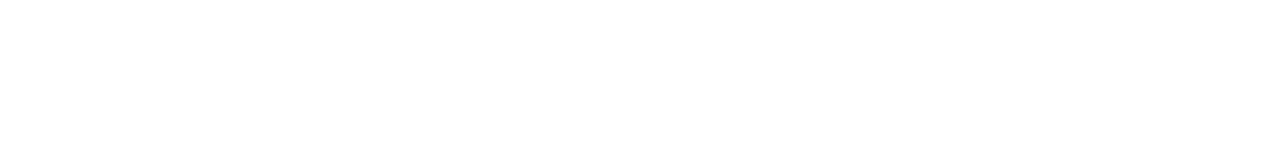
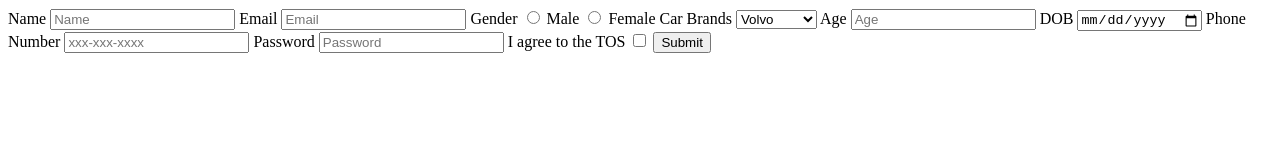
Before and after one commit to acciojob/signup-form-car-teja-accio, a website: page main.html in a window 1280 px wide. Drawn offline with Linux system fonts and the light colour scheme.

Commit message:
created a submission

```diff
--- a/main.html
+++ b/main.html
@@ -8,6 +8,35 @@
 
 <body>
 	<!-- the entire body must be written by student -->
+	<form action="signup-form-car.php" method="post">
+		<label for="name">Name</label>
+		<input type="text" id="name" name="name" placeholder="Name" required>
+		<label for="email">Email</label>
+		<input type="email" id="email" name="email" placeholder="Email" required>
+		<label>Gender</label>
+		<input type="radio" id="gender_m" name="gender" required>
+		<label for="gender_m">Male</label>
+		<input type="radio" id="gender_f" name="gender" required>
+		<label for="gender_f">Female</label>
+		<label for="cars">Car Brands</label>
+		<select name="cars" id="cars" required>
+		  <option value="volvo">Volvo</option>
+		  <option value="saab">Saab</option>
+		  <option value="mercedes">Mercedes</option>
+		  <option value="audi">Audi</option>
+		</select>
+		<label for="age">Age</label>
+		<input type="number" id="age" placeholder="Age" required>
+		<label for="dob">DOB</label>
+		<input type="date" id="dob" required>
+		<label for="tel">Phone Number</label>
+		<input type="tel" id="tel" placeholder="xxx-xxx-xxxx">
+		<label for="password">Password</label>
+		<input type="password" id="password" placeholder="Password" required>
+		<label for="tos">I agree to the TOS</label>
+		<input type="checkbox" id="tos" required>
+		<input type="submit" value="Submit">
+	</form>
     <script type="text/javascript" src="./script.js">
 </script>
 
```
